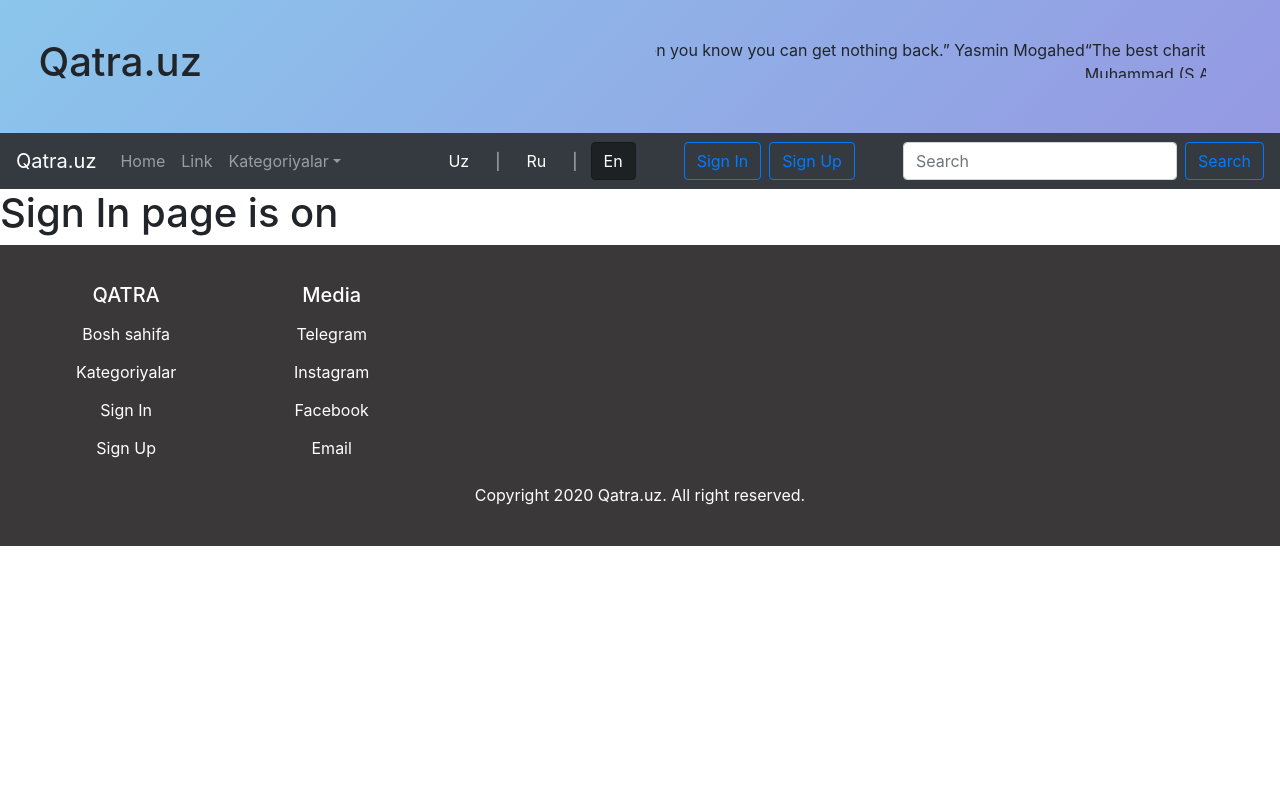
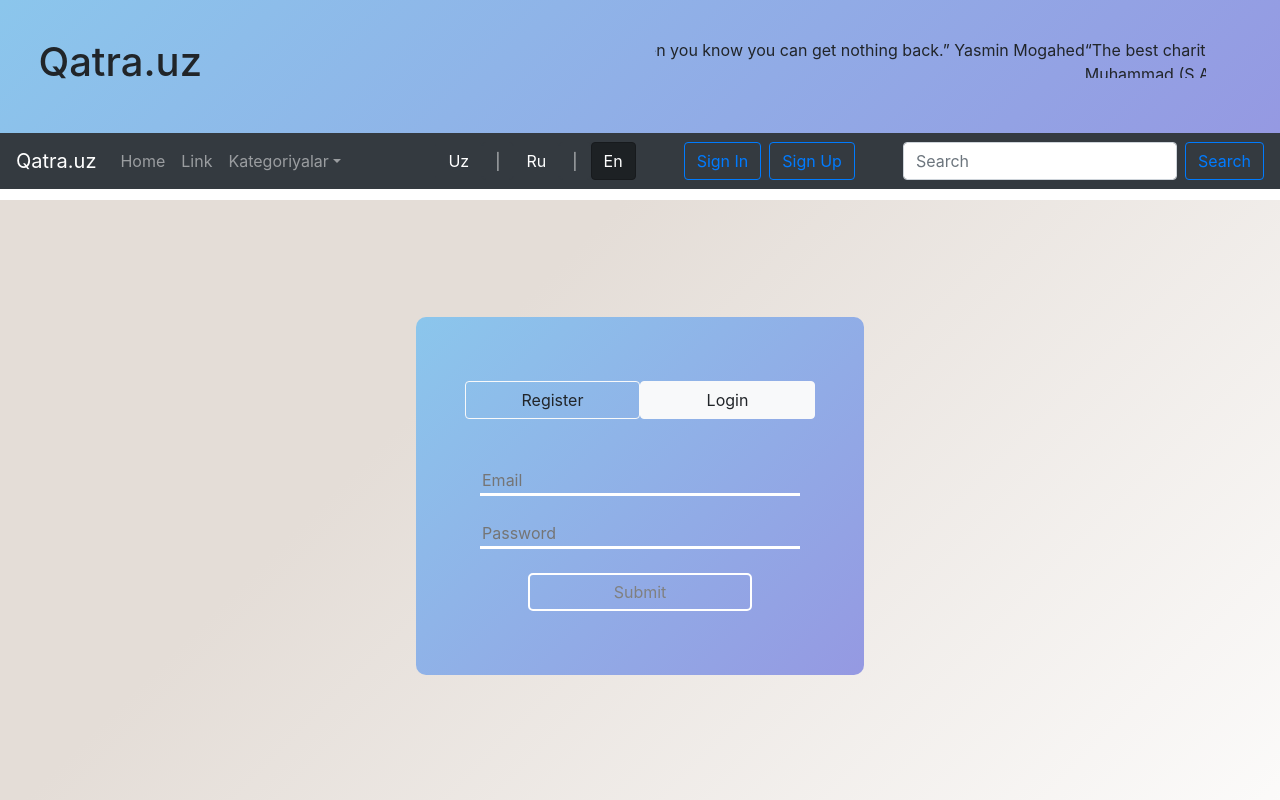
Before and after one commit to dostongulmatov/qatra.uz, a React (Create React App) app: page /SignIn in a window 1280 px wide. Shown: the top 800 px of the page. Built offline with nearby package versions, Linux system fonts and the light colour scheme.

Commit message:
add Sign Up, Sign in page and fix React router

```diff
--- a/public/styles/styles.css
+++ b/public/styles/styles.css
@@ -31,4 +31,65 @@
   text-align: center;
   margin: auto;
 }
+
+.form {
+  text-align: center;
+  background: linear-gradient(135deg, #8BC6EC, #9599E2);
+  border-radius: 10px;
+  width: 35%;
+  margin: 10% auto;
+  padding: 5%;
+}
+
+.form .form-info {
+  width: 100%;
+  border-bottom: white solid 3px;
+  border-top: none;
+  border-left: none;
+  border-right: none;
+  background-color: transparent;
+}
+
+.form .form-info ::-webkit-input-placeholder {
+  font-size: large;
+  color: white;
+}
+
+.form .form-info :-ms-input-placeholder {
+  font-size: large;
+  color: white;
+}
+
+.form .form-info ::-ms-input-placeholder {
+  font-size: large;
+  color: white;
+}
+
+.form .form-info ::placeholder {
+  font-size: large;
+  color: white;
+}
+
+.form .submit-btn {
+  background-color: transparent;
+  padding: 5px 25px;
+  width: 70%;
+  border: 2px solid white;
+  color: gray;
+  border-radius: 5px;
+}
+
+.form .submit-btn:hover {
+  background-color: white;
+}
+
+.form .container-for-img {
+  width: 100%;
+  height: 100%;
+  position: absolute;
+  left: 0;
+  top: 200px;
+  z-index: -1;
+  background: linear-gradient(135deg, #e4ddd7 30%, #fff);
+}
 /*# sourceMappingURL=styles.css.map */
--- a/public/styles/styles.scss
+++ b/public/styles/styles.scss
@@ -28,3 +28,64 @@ $headerSecondColor: #9599E2;
     margin: auto;
   }
 }
+.form{
+  text-align: center;
+  background: linear-gradient(135deg, $headerFirstColor, $headerSecondColor);
+  border-radius: 10px;
+  width: 35%;
+  margin: 10% auto;
+  padding: 5%;
+  .form-info{
+    width: 100%;
+    border-bottom: white solid 3px;
+    border-top: none;
+    border-left: none;
+    border-right: none;
+    background-color: transparent;
+    ::placeholder{
+      font-size: large;
+      color: white;
+    }
+  }
+  .submit-btn{
+    background-color: transparent;
+    padding: 5px 25px;
+    width: 70%;
+    border: 2px solid white;
+    color: gray;
+    border-radius: 5px;
+  }
+  .submit-btn:hover{
+    background-color: white;
+  }
+  // .register-btn{
+  //   padding: 10px 40px;
+  //   border: solid white 3px;
+  //   border-top: solid white 3px;
+  //   border-right: solid white 1.5px;
+  //   box-sizing: border-box;
+  //   color: gray;
+  // }
+  // .login-btn{
+  //   padding: 10px 40px;
+  //   border: solid white 3px;
+  //   border-top: solid white 3px;
+  //   border-left: solid white 1.5px;
+  //   box-sizing: border-box;
+  //   color: gray;
+  // }
+  .container-for-img{
+    width: 100%;
+    height: 100%;
+    position: absolute;
+    left: 0;
+    top: 200px;
+    z-index: -1;
+    background: linear-gradient(135deg, #e4ddd7 30%, #fff);
+
+    // background: url(../../src/components/images/children.jpg);
+    // background-position: left top;
+    // background-origin: border-box;
+    // background-size: cover; #e6dada #274046
+  }
+}
--- a/src/components/Nav.js
+++ b/src/components/Nav.js
@@ -12,7 +12,7 @@ const Nav1 = () => {
         <Navbar.Toggle aria-controls="basic-navbar-nav" />
         <Navbar.Collapse id="basic-navbar-nav">
           <Nav className="mr-auto">
-            <Nav.Link href="#home">Home</Nav.Link>
+            <Nav.Link href='/'>Home</Nav.Link>
             <Nav.Link href="#link">Link</Nav.Link>
             <NavDropdown title="Kategoriyalar" id="basic-nav-dropdown">
               <NavDropdown.Item href="#action/3.1">Masjidlar</NavDropdown.Item>
--- a/src/components/SignIn.js
+++ b/src/components/SignIn.js
@@ -1,11 +1,21 @@
 import React from 'react'
 
-const SignIn = () => {
+const SignUp = () => {
   return (
-    <div>
-      <h1>Sign In page is on</h1>
+    <div className="form">
+      <div className="container-for-img">
+      </div>
+      <form>
+        <div className="row">
+          <a  className="register-btn col-lg-6  btn btn-outline-light">Register</a>
+          <a className="login-btn col-lg-6 btn btn-outline-light active">Login</a>
+        </div><br/><br/>
+        <input className="form-info" type="email" placeholder="Email"/><br /><br />
+        <input className="form-info" type="password" placeholder="Password" /><br /><br />
+        <button className="submit-btn" type="submit">Submit</button>
+      </form>
     </div>
   )
 }
 
-export default SignIn
+export default SignUp
--- a/src/components/SignUp.js
+++ b/src/components/SignUp.js
@@ -1,9 +1,24 @@
 import React from 'react'
+import SignIn from './SignIn'
+
 
 const SignUp = () => {
   return (
-    <div>
-      <h1>Sign Up page is on</h1>
+    <div className="form">
+      <div className="container-for-img">
+      </div>
+
+      <form>
+        <div className="row">
+          <a to={'/SignUp'} className="register-btn col-lg-6  btn btn-outline-light active">Register</a>
+          <a to={'/SignIn'} className="login-btn col-lg-6 btn btn-outline-light">Login</a>
+        </div><br/><br/>
+
+        <input className="form-info" type="email" placeholder="Email"/><br /><br />
+        <input className="form-info" type="password" placeholder="Password" /><br /><br />
+        <input className="form-info" type="password" placeholder="Confirm Password" /><br /><br />
+        <button className="submit-btn" type="submit">Submit</button>
+      </form>
     </div>
   )
 }
```
Also changed, not shown: src/components/Form.js (deleted, +0 -11 lines), src/components/Sidebar.js (deleted, +0 -11 lines), 2 other files (tests, documents, lock files or other folders).
